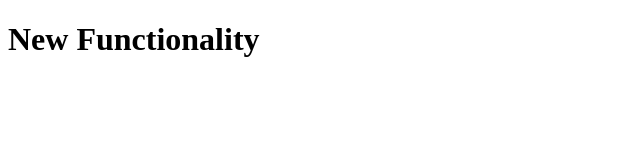
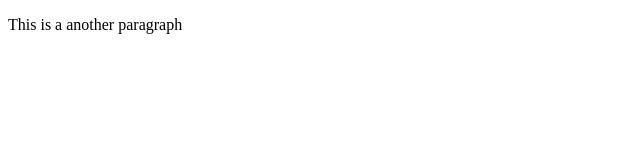
Before and after one commit to RidmaRandika/New-Begining, a plain HTML site: page d.html in a window 1280 px wide. Shown: the whole page, without its empty margins (0-640 px from the left). Drawn offline with Linux system fonts and the light colour scheme.

Commit message:
added another p tag

```diff
--- a/d.html
+++ b/d.html
@@ -7,6 +7,6 @@
     <title>Document</title>
 </head>
 <body>
-    <h1>New Functionality</h1>
+    <p>This is a another paragraph</p>
 </body>
 </html>
```
